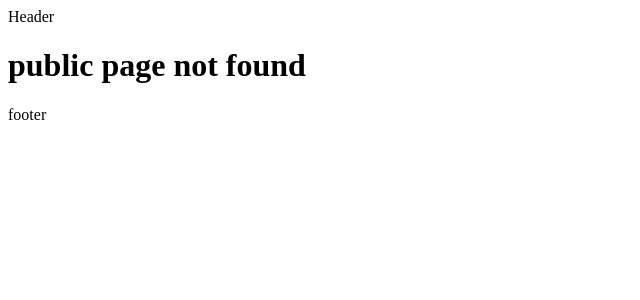
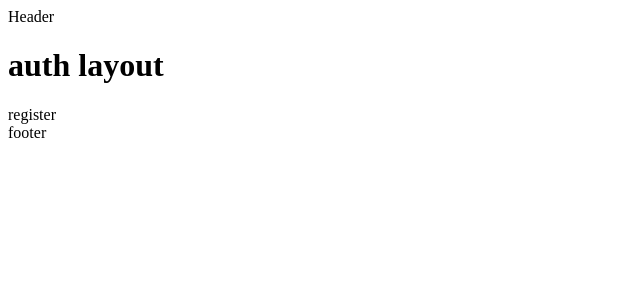
Before and after one commit to mo634/next-tutorial, a Next.js app: page /reg in a window 1280 px wide. Before the commit this address had no page. Shown: the top 300 px of the page, without its empty margins (0-640 px from the left). Built offline with nearby package versions, Linux system fonts and the light colour scheme.

Commit message:
nested layout with group routing

```diff
--- /dev/null
+++ b/src/app/(auth)/(auth-with-pass)/layout.tsx
@@ -0,0 +1,12 @@
+import React from 'react'
+
+const Layout = ({children}:{ children: React.ReactNode}) => {
+    return (
+        <div>
+            <h1>auth layout</h1>
+            {children}
+        </div>
+    )
+}
+
+export default Layout
--- /dev/null
+++ b/src/app/(auth)/(auth-with-pass)/reg/page.tsx
@@ -0,0 +1,9 @@
+import React from 'react'
+
+const Reg = () => {
+    return (
+        <div>register</div>
+    )
+}
+
+export default Reg
```
Also changed, not shown: src/app/(auth)/(auth-with-pass)/login/page.tsx (added, +9 -0 lines), src/app/(auth)/forget-pass/page.tsx (added, +9 -0 lines).
